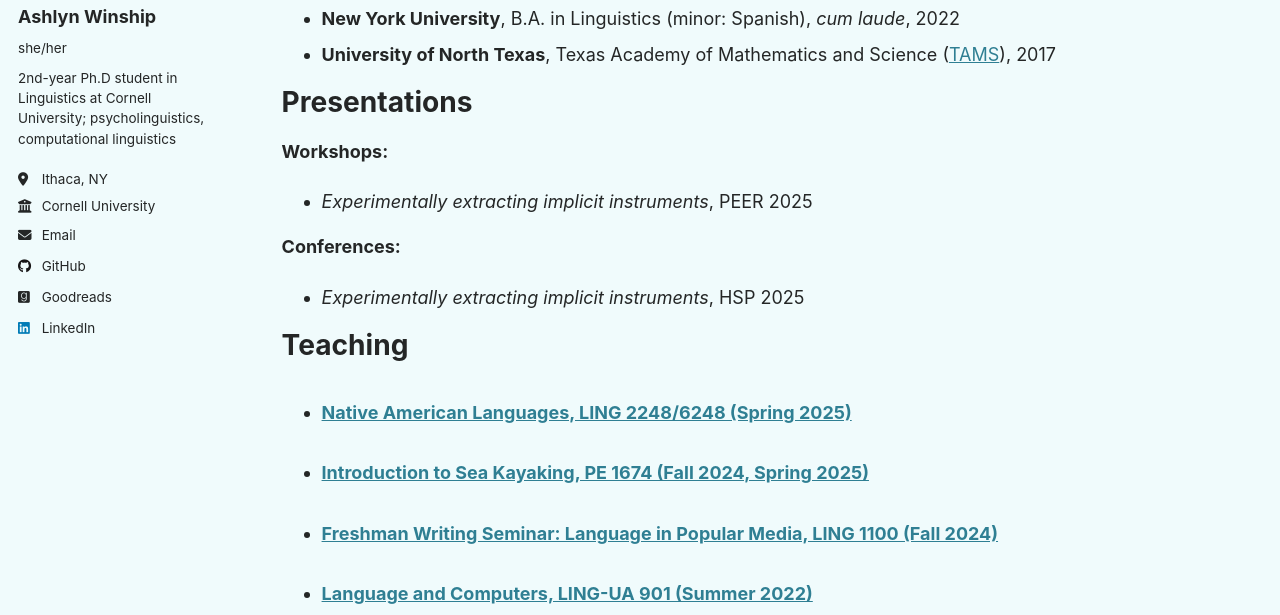
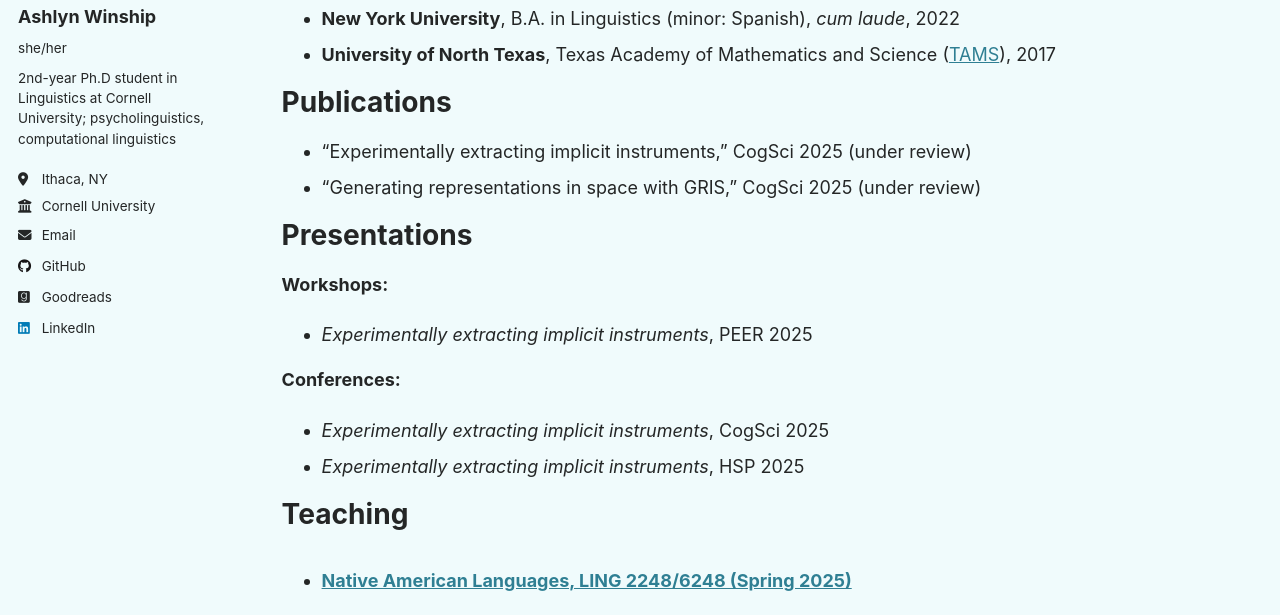
Before and after one commit to ashlynwinship/ashlynwinship.github.io, a Jekyll site: the page built from _pages/cv.md, in a window 1280 px wide and 900 px high, cut to the strip 285-900 px from the top of the window. Built offline with Jekyll 4.4.1, drawn with Linux system fonts in a browser that asks for light colours.

Commit message:
Update cv.md

```diff
--- a/_pages/cv.md
+++ b/_pages/cv.md
@@ -24,6 +24,12 @@ Education
     {% include archive-single-cv.html %}
   {% endfor %}</ul> -->
 
+Publications
+======
+
+* "Experimentally extracting implicit instruments," CogSci 2025 (under review)
+* "Generating representations in space with GRIS," CogSci 2025 (under review)
+
 Presentations
 ======
 <b>Workshops:</b>
@@ -32,6 +38,7 @@ Presentations
 
 <b>Conferences:</b>
 
+* <i>Experimentally extracting implicit instruments</i>, CogSci 2025
 * <i>Experimentally extracting implicit instruments</i>, HSP 2025
 
 
```
